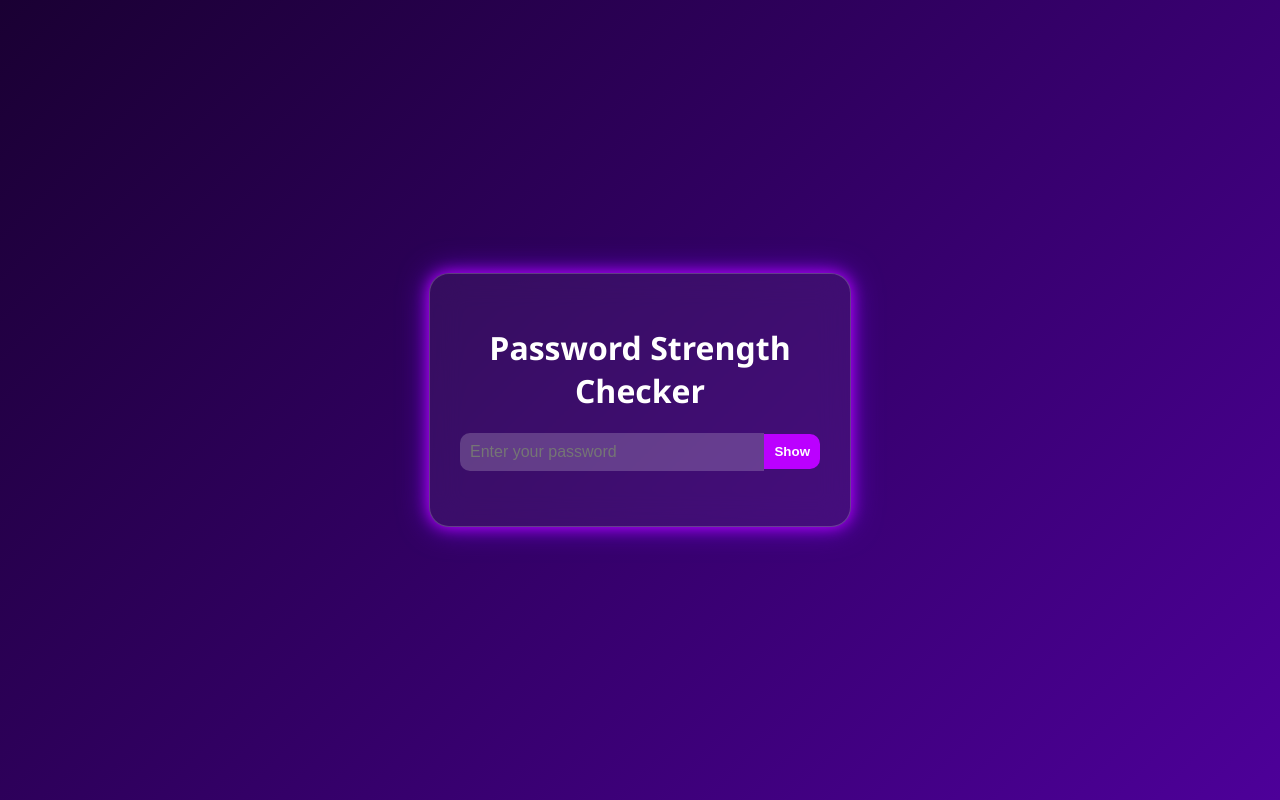
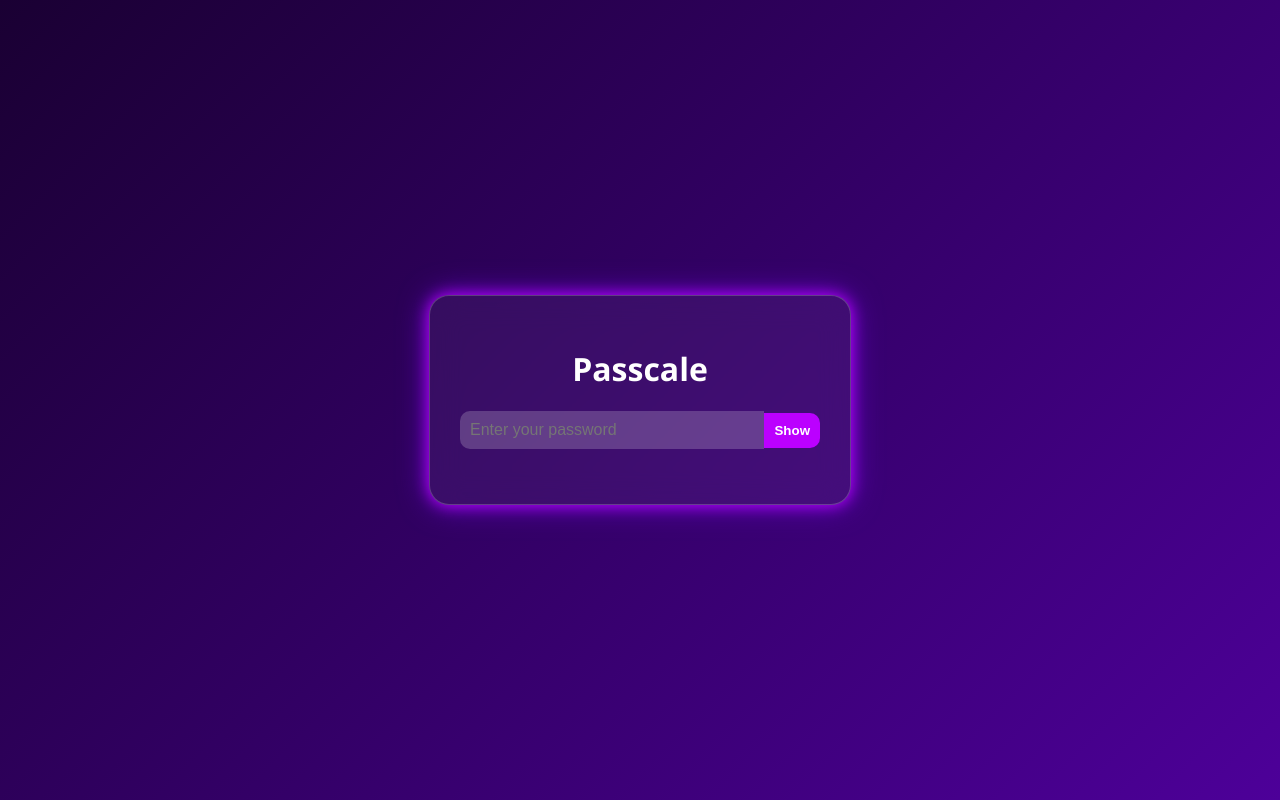
Before and after one commit to Nanak011/passcale, a plain HTML site: page index.html in a window 1280 px wide. Drawn offline with Linux system fonts and the light colour scheme.

Commit message:
Update index.html

```diff
--- a/index.html
+++ b/index.html
@@ -2,12 +2,12 @@
 <html lang="en">
 <head>
   <meta charset="UTF-8">
-  <title>Password Strength Checker</title>
+  <title>Passcaler</title>
   <link rel="stylesheet" href="style.css">
 </head>
 <body>
   <div class="container">
-    <h1>Password Strength Checker</h1>
+    <h1>Passcale</h1>
     <div class="input-group">
       <input type="password" id="password" placeholder="Enter your password" />
       <button id="toggle">Show</button>
```
